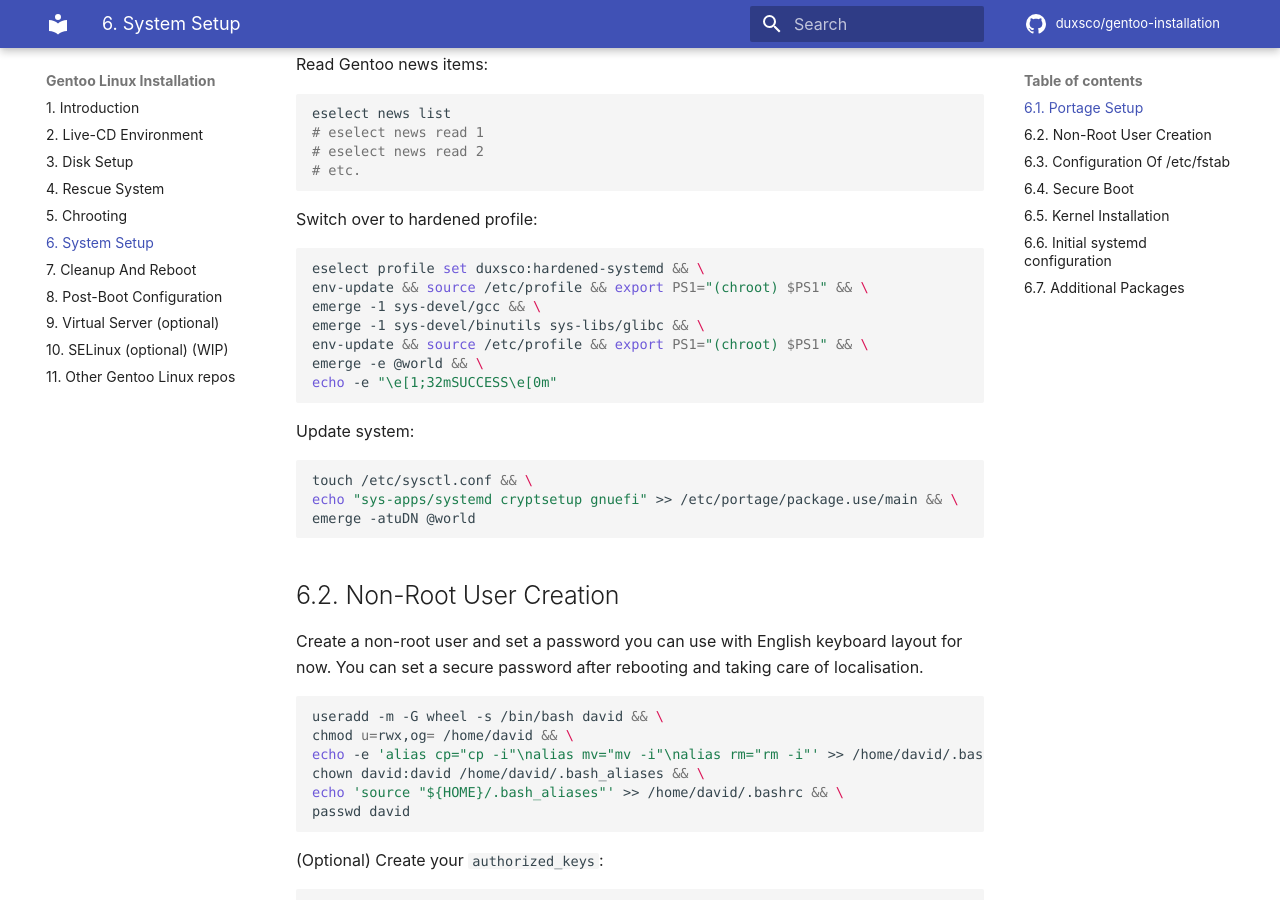
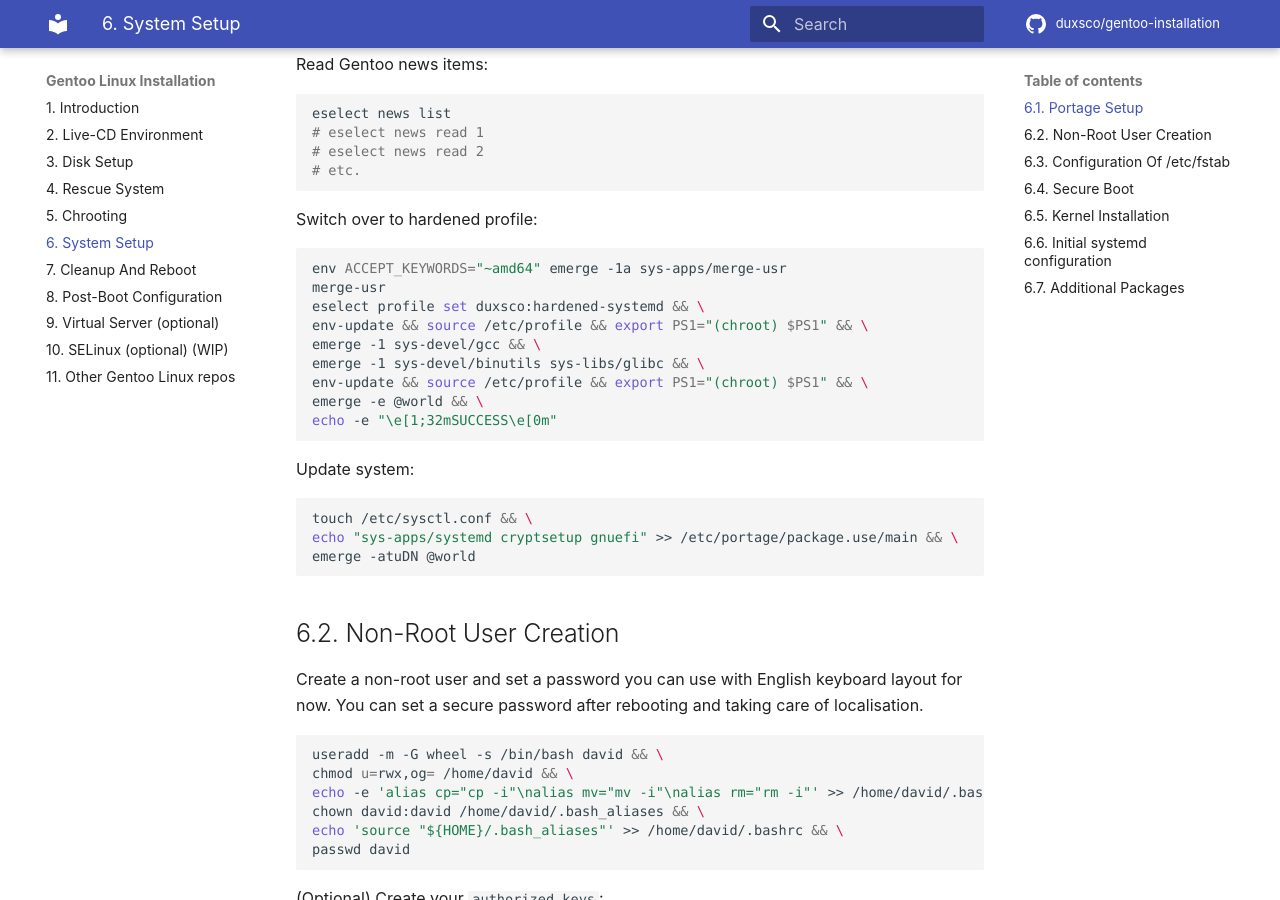
Before and after one commit to duxsco/gentoo-installation, an MkDocs documentation site: the page built from docs/system_setup.md, in a window 1280 px wide and 900 px high, scrolled down 1772 px. Built offline with MkDocs 1.6.1 and Material for MkDocs 9.7.7, drawn with Linux system fonts in a browser that asks for light colours; comment, search, counter and statistics services are not loaded.

Commit message:
Revert "Disable features/merged-usr due to bug: https://bugs.gentoo.org/871501"
This reverts commit 1b8697fd8bbfffb3536a25ec7e06b684b47e48cf.

````diff
--- a/docs/system_setup.md
+++ b/docs/system_setup.md
@@ -100,6 +100,8 @@ eselect news list
 Switch over to hardened profile:
 
 ```shell
+env ACCEPT_KEYWORDS="~amd64" emerge -1a sys-apps/merge-usr
+merge-usr
 eselect profile set duxsco:hardened-systemd && \
 env-update && source /etc/profile && export PS1="(chroot) $PS1" && \
 emerge -1 sys-devel/gcc && \
````
Also changed, not shown: 2 other files.
